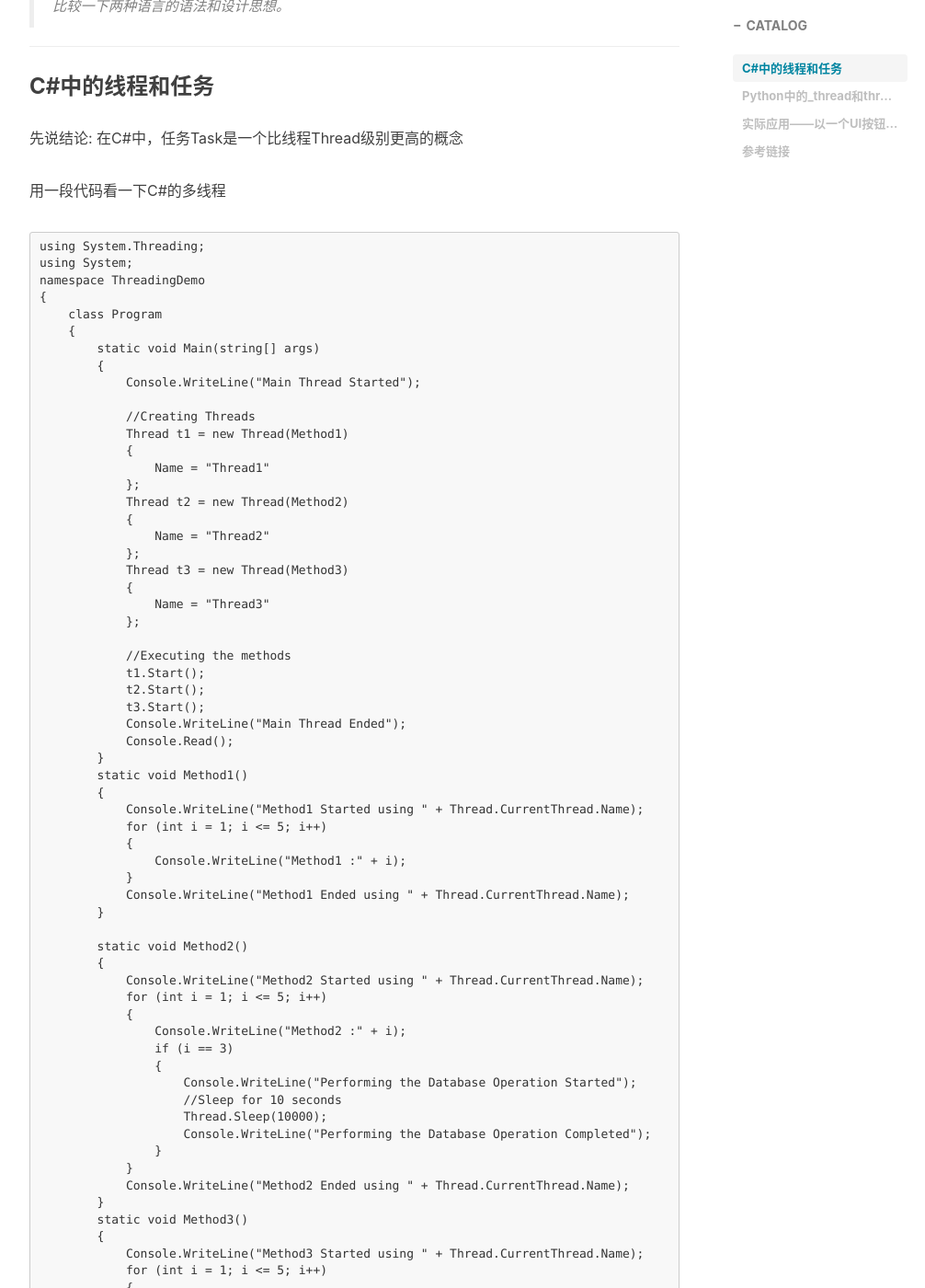
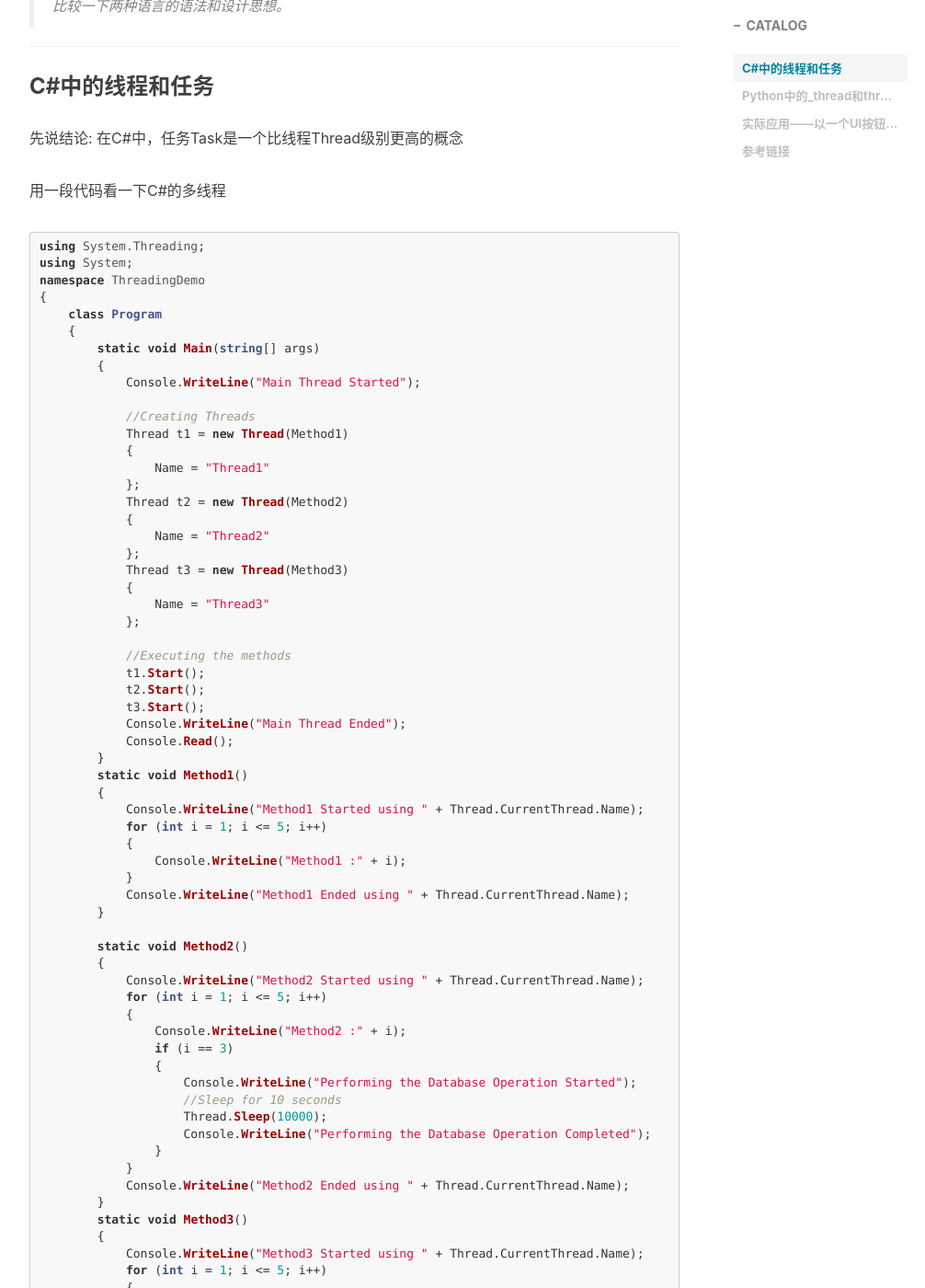
Before and after one commit to johnwayne1995/johnwayne1995.github.io, a Jekyll site: the page built from _posts/2022-04-27-Python和C#对比学习系列——多线程使用.md, in a window 1280 px wide and 1400 px high, scrolled down 573 px. Shown: the whole window at 92% size, without its empty margins (233-1239 px from the left). Built offline with Jekyll 4.4.1, drawn with Linux system fonts in a browser that asks for light colours; nearby versions of some CDN libraries; comment, search, counter and statistics services are not loaded; some of the changed text lies outside the part shown.

Commit message:
Update 2022-04-27-Python和C#对比学习系列——多线程使用.md

````diff
--- a/_posts/2022-04-27-Python和C#对比学习系列——多线程使用.md
+++ b/_posts/2022-04-27-Python和C#对比学习系列——多线程使用.md
@@ -22,7 +22,7 @@ tags:
 先说结论: 在C#中，任务Task是一个比线程Thread级别更高的概念
 
 用一段代码看一下C#的多线程
-```C#
+```cs
 using System.Threading;
 using System;
 namespace ThreadingDemo
@@ -117,7 +117,7 @@ Method2 :3
 
 
 用一段代码看一下C#的任务
-```C#
+```cs
 using System;
 using System.Threading;
 using System.Threading.Tasks;
@@ -267,7 +267,7 @@ threading比较麻烦的地方在于要建个myThread类，把方法写在run函
 如果不采用async, 按钮直接按下，会假死，等待后才能移动
 ![](https://raw.githubusercontent.com/johnwayne1995/johnwayne1995.github.io/master/resources/2022-04-27-多线程使用/stuck.gif)
 以下是使用了async和await的代码
-```C#
+```cs
 using System.Threading;
 using System.Threading.Tasks;
 using UnityEngine;
@@ -308,7 +308,7 @@ UnityException: get_isActiveAndEnabled can only be called from the main thread.
 
 只好再写一个函数来更新文字
 
-```C#
+```cs
 using UnityEngine;
 using UnityEngine.UI;
 
````
